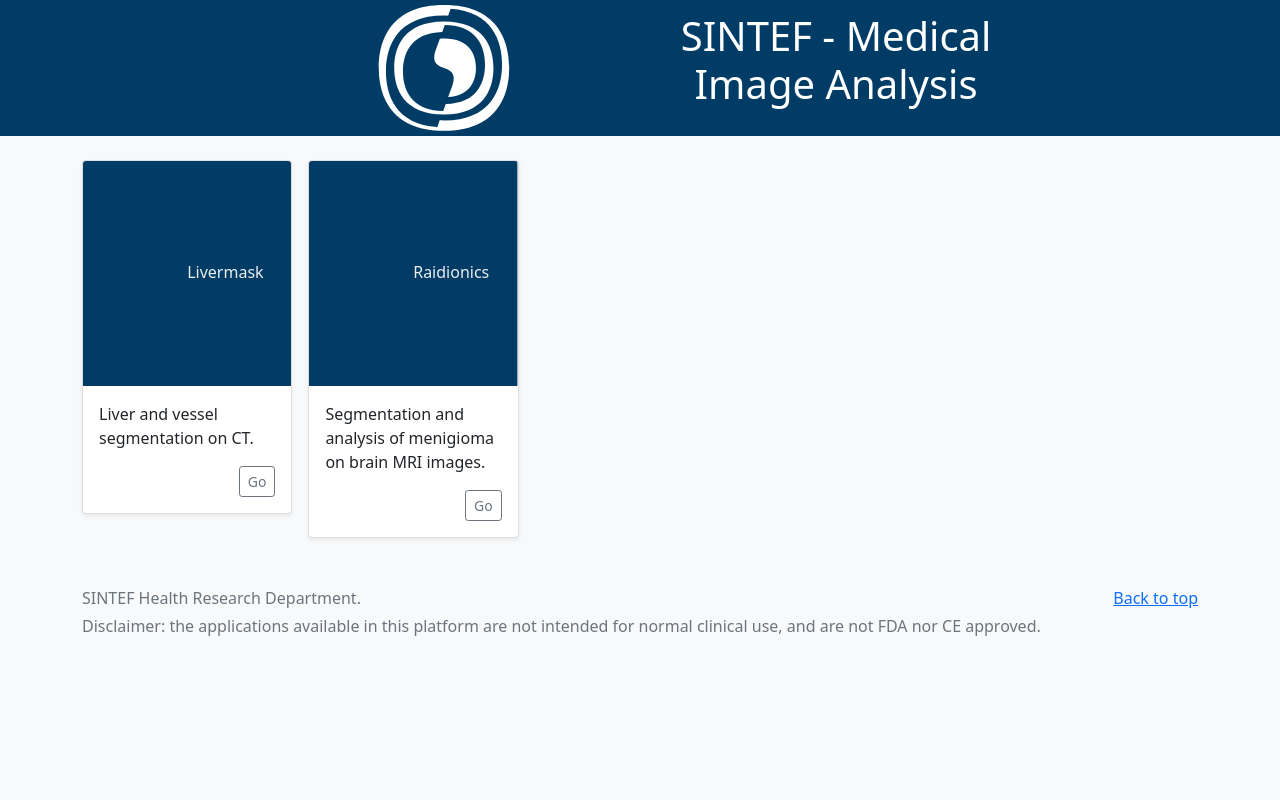
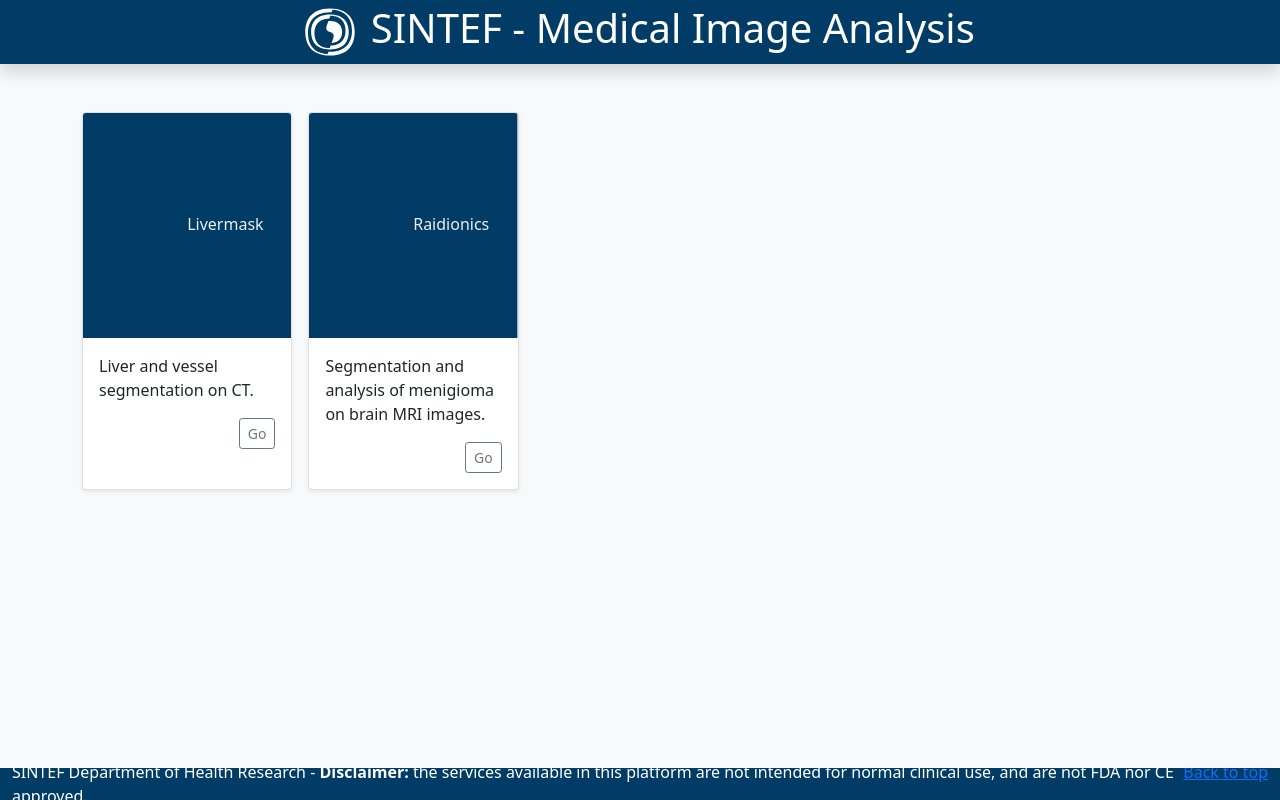
Before and after one commit to andreped/herai, a Flask app: page / in a window 1280 px wide. Run offline with Flask 2, Linux system fonts and the light colour scheme; some libraries are stand-ins or nearby versions.

Commit message:
Added footer
Fixed size of the cards so these have the same height

Fixed header logo and added link to the homepage

```diff
--- a/static/css/custom_style.css
+++ b/static/css/custom_style.css
@@ -3,8 +3,26 @@
     --header_height: 128px;
 }
 
-.header_style {
+.header-style {
     background-color: var(--sintef-blue);
     padding-top: 5px;
     padding-bottom: 5px;
 }
+
+.footer {
+    position: fixed;
+    color: white;
+    bottom: 0;
+    width: 100%;
+    height: 2em; /* Set the fixed height of the footer here */
+    align-content: center;
+    /*line-height: 60px; !* Vertically center the text there *!*/
+    background-color: var(--sintef-blue);
+    display: flex;
+    flex-wrap: wrap;
+}
+
+.link-unstyle {
+    text-decoration: none;
+    color: inherit;
+}
--- a/templates/catalogue.jinja2
+++ b/templates/catalogue.jinja2
@@ -3,21 +3,24 @@
 {% block content %}
 
     <div class="container">
-        <div class="row row-cols-1 row-cols-sm-2 row-cols-md-3 row-cols-lg-5 g-3">
+        <div class="row row-cols-1 row-cols-sm-2 row-cols-md-3 row-cols-lg-4 row-cols-xl-5 g-3">
             {% for app in apps %}
                 <div class="col">
-            <div class="card shadow-sm">
-              <svg class="bd-placeholder-img card-img-top" width="100%" height="225" xmlns="http://www.w3.org/2000/svg" role="img" aria-label="Placeholder: {{ app.name }}" preserveAspectRatio="xMidYMid slice" focusable="false">
+                    <div class="card shadow-sm h-100">
+                        <svg class="bd-placeholder-img card-img-top" width="100%" height="225"
+                             xmlns="http://www.w3.org/2000/svg" role="img" aria-label="Placeholder: {{ app.name }}"
+                             preserveAspectRatio="xMidYMid slice" focusable="false">
                             <title>{{ app.name }}</title>
                             <rect width="100%" height="100%" fill="var(--sintef-blue)"></rect>
                             <text x="50%" y="50%" fill="#eceeef" dy=".3em">{{ app.name }}</text>
                         </svg>
 
-              <div class="card-body">
+                        <div class="card-body flex-column align-items-baseline">
                             <p class="card-text">{{ app.description }}</p>
-                <div class="d-flex justify-content-end align-items-center">
+                            <div class="d-flex justify-content-end">
                                 <div class="btn-group">
-                    <a class="btn btn-sm btn-outline-secondary" href="{{ url_for('application', app_name=app.name) }}">Go</a>
+                                    <a class="btn btn-sm btn-outline-secondary"
+                                       href="{{ url_for('application', app_name=app.name) }}">Go</a>
                                 </div>
                             </div>
                         </div>
--- a/templates/index.jinja2
+++ b/templates/index.jinja2
@@ -24,31 +24,30 @@
   </head>
   <body class="bg-light">
 
-    <header class="sticky-top py-1 header_style">
+    <header class="sticky-top py-1 header-style shadow">
       <nav class="container text-center d-flex justify-content-center">
-          <div class="row">
-              <div class="col-sm">
-                <img src="static/imgs/sintef_logo.svg" style="height: 128px">
-              </div>
-              <div class="col-lg align-content-center">
-               <h1 class="mb-3" style="color: white">SINTEF - Medical Image Analysis</h1>
+          <div class="row container-fluid">
+              <div class="col d-flex justify-content-center align-items-center">
+                <a href="{{ url_for('main') }}"><img src="/static/imgs/sintef_logo.svg" style="height: 3em; padding-right: 1.0em"></a>
+                <a style="text-decoration: none" href="{{ url_for('main') }}"><h1 class="" style="color: white">SINTEF - Medical Image Analysis</h1></a>
               </div>
           </div>
       </nav>
     </header>
-    <br>
-    <main>
+
+    <main class="mt-5 mb-5">
         {% block content %}
         {% endblock %}
     </main>
 
-    <footer class="text-muted py-5">
-      <div class="container">
-        <p class="float-end mb-1">
+    <footer class="footer overflow-hidden">
+      <div class="container-fluid align-items-center">
+        <p class="float-end mb-0">
           <a href="#">Back to top</a>
         </p>
-        <p class="mb-1">SINTEF Health Research Department.</p>
-        <p class="mb-0">Disclaimer: the applications available in this platform are not intended for normal clinical use, and are not FDA nor CE approved.</p>
+        <p class="mb-0">
+            <a class="link-unstyle" href="https://www.sintef.no/en/digital/departments-new/department-of-health-research/">SINTEF Department of Health Research</a> - <strong>Disclaimer:</strong> the services available in this platform are not intended for normal clinical use, and are not FDA nor CE approved.
+        </p>
       </div>
     </footer>
 
```
Lines whose indentation alone changed are shown as unchanged.
